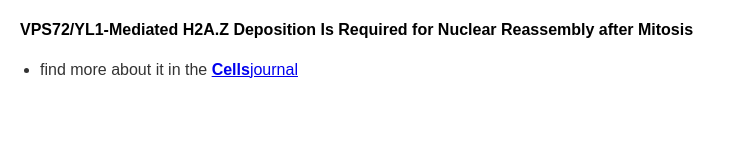
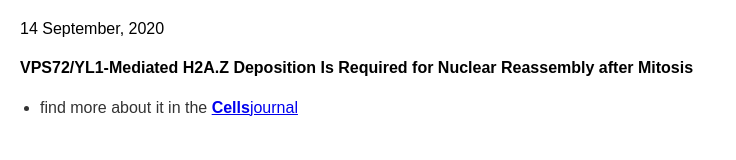
Before and after one commit to DanielMorenoAndres/dmorenolab.github.io, a plain HTML site: page NewsViews/VPS72.html in a window 1280 px wide. Shown: the whole page, without its empty margins (0-736 px from the left). Drawn offline with Linux system fonts and the light colour scheme.

Commit message:
Update VPS72.html

```diff
--- a/NewsViews/VPS72.html
+++ b/NewsViews/VPS72.html
@@ -24,6 +24,7 @@
 </head>
 <body>
 <div class="centered-text">
+    <p>14 September, 2020</p>
     <h4>VPS72/YL1-Mediated H2A.Z Deposition Is Required for Nuclear Reassembly after Mitosis</h4>
     </div>
 <ul class="custom-bullets">
```
